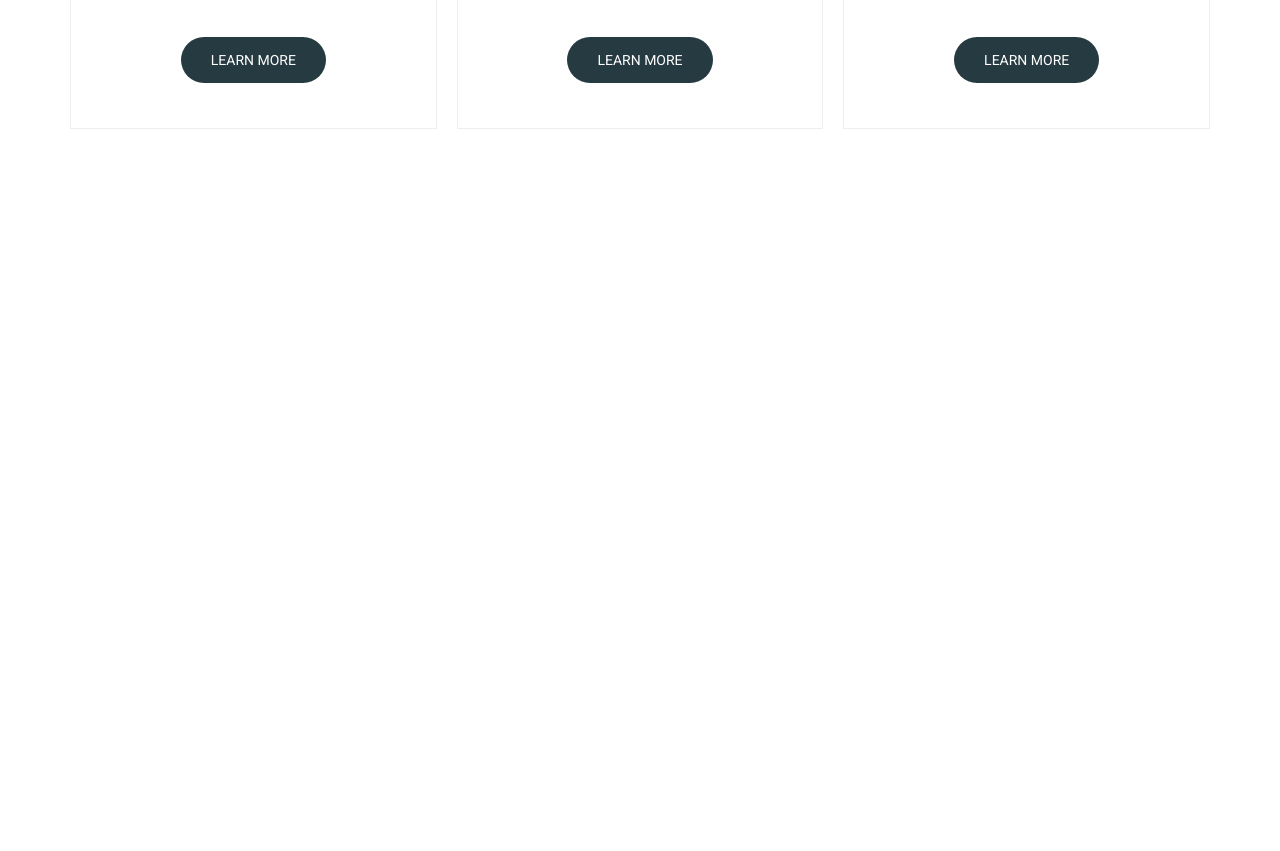
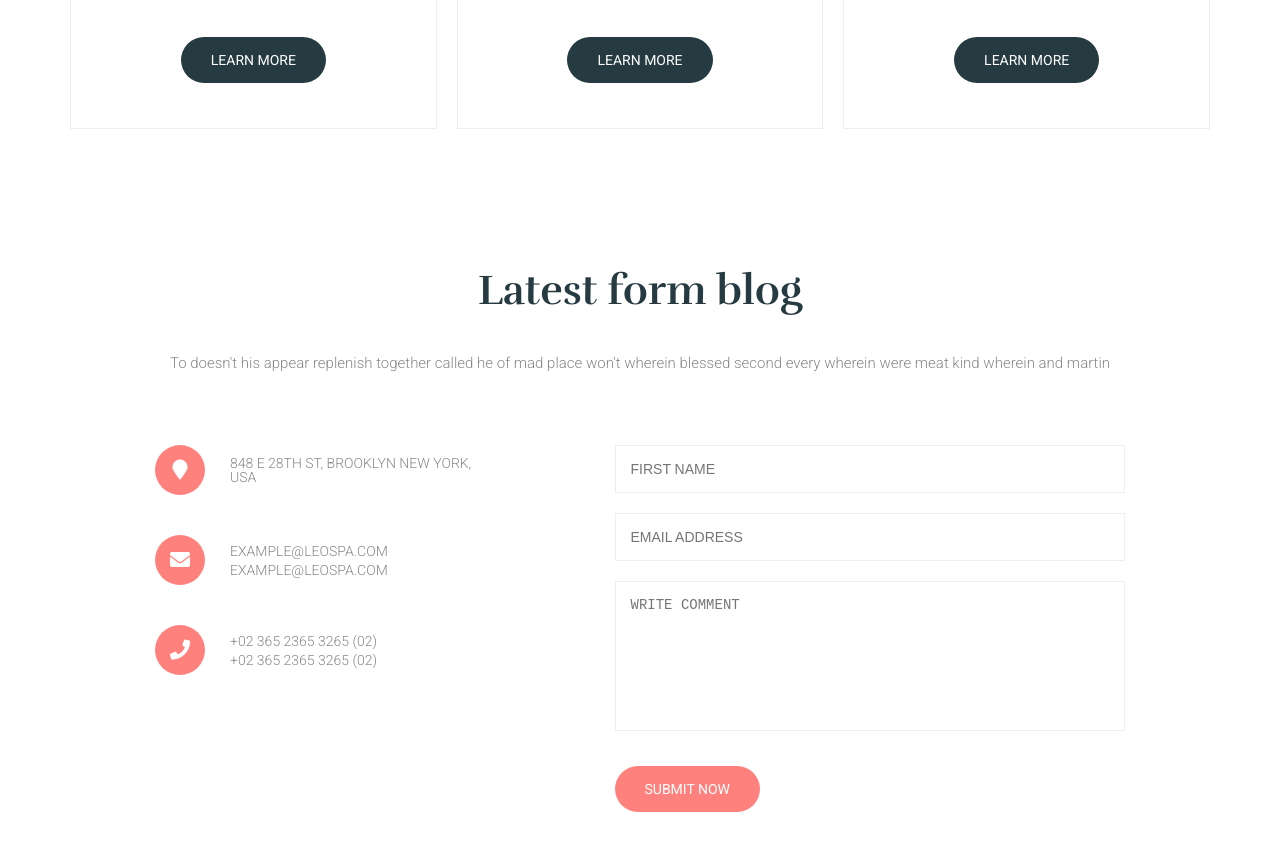
Before and after one commit to hongphuc5497/psd2html--LeoSpa, a plain HTML site: page index.html in a window 1280 px wide. Shown: the part 5964-6815 px from the top of the page. Before the commit the page ends 6233 px from the top, so only its background shows below. Drawn offline with Linux system fonts and the light colour scheme.

Commit message:
Form Section

```diff
--- a/index.html
+++ b/index.html
@@ -397,6 +397,57 @@
 					</ul>
 				</div>
 			</section>
+
+			<section class="contact">
+				<div class="container">
+					<div class="heading">
+						<h2 class="heading__title">Latest form blog</h2>
+						<p class="heading__desc">
+							To doesn't his appear replenish together called he of mad place
+							won't wherein blessed second every wherein were meat kind wherein
+							and martin
+						</p>
+					</div>
+
+					<div class="contact__content">
+						<div class="contact__info">
+							<div class="contact__item">
+								<i class="fa fa-map-marker"></i>
+								<div class="contact__text">
+									848 E 28th ST, BROOKLYN NEW YORK, USa
+								</div>
+							</div>
+
+							<div class="contact__item">
+								<i class="fa fa-envelope"></i>
+								<div class="contact__text">
+									<a href="mailto:example@leospa.com">example@leospa.com</a>
+									<a href="mailto:example@leospa.com">example@leospa.com</a>
+								</div>
+							</div>
+
+							<div class="contact__item">
+								<i class="fa fa-phone"></i>
+								<div class="contact__text">
+									<a href="tel:+02 365 2365 3265 (02)"
+										>+02 365 2365 3265 (02)</a
+									>
+									<a href="tel:+02 365 2365 3265 (02)"
+										>+02 365 2365 3265 (02)</a
+									>
+								</div>
+							</div>
+						</div>
+
+						<form action="#" class="contact__form">
+							<input type="text" placeholder="First Name">
+							<input type="email" placeholder="Email address">
+							<textarea placeholder="Write comment"></textarea>
+							<button class="btn btn--rounded btn--primary">Submit now</button>
+						</form>
+					</div>
+				</div>
+			</section>
 		</div>
 	</body>
 </html>
--- a/scss/main.scss
+++ b/scss/main.scss
@@ -580,19 +580,102 @@
 //* Blog
 .blog {
 	.popular__link {
-		.category {
-			margin-top: 3.5rem;
-			color: var(--gray-light);
-			font-size: 1.2rem;
-			text-transform: uppercase;
-		}
-
 		.title {
 			margin-top: 1.5rem;
 		}
 	}
+
+	.category {
+		margin-top: 3.5rem;
+		color: var(--gray-light);
+		font-size: 1.2rem;
+		text-transform: uppercase;
+	}
 }
 
+//* Contact
+.contact {
+	padding-bottom: 14rem;
+	background-color: white;
+
+	.container {
+		max-width: 100rem;
+	}
+
+	&__content {
+		display: flex;
+		justify-content: space-between;
+		flex-flow: row wrap;
+	}
+
+	&__item {
+		display: flex;
+		align-items: center;
+
+		&:nth-of-type(2) {
+			margin: 4rem 0;
+		}
+
+		i {
+			width: 5rem;
+			height: 5rem;
+			margin-right: 2.5rem;
+
+			display: flex;
+			justify-content: center;
+			align-items: center;
+			flex-shrink: 0;
+
+			color: white;
+			background-color: var(--primary-color);
+			font-size: 2rem;
+			border-radius: 5rem;
+		}
+	}
+
+	&__text {
+		color: var(--gray-light);
+		font-size: 1.4rem;
+		text-transform: uppercase;
+
+		a {
+			display: block;
+			margin: 5px 0;
+			color: var(--gray-light);
+		}
+	}
+
+	&__info,
+	&__form {
+		width: 100%;
+		margin-bottom: 3rem;
+	}
+
+	&__form {
+		input, textarea {
+			width: 100%;
+			display: block;
+			margin-bottom: 2rem;
+			padding: 1.5rem;
+
+			color: var(--gray-light);
+			font-size: 1.4rem;
+			font-weight: 300;
+			border: thin solid #eee;
+			outline: none;
+
+			&::-webkit-input-placeholder {
+				text-transform: uppercase;
+			}
+		}
+
+		textarea {
+			min-height: 15rem;
+			margin-bottom: 3.5rem;
+			resize: none;
+		}
+	}
+}
 /*
   === Responsive ===
 */
@@ -711,4 +794,13 @@
 	.about__content {
 		max-width: 72%;
 	}
+
+	.contact__info {
+		width: 35%;
+	}
+
+	.contact__form {
+		width: 65%;
+		padding-left: 12rem;
+	}
 }
```
Also changed, not shown: css/main.css, 1 other file.
